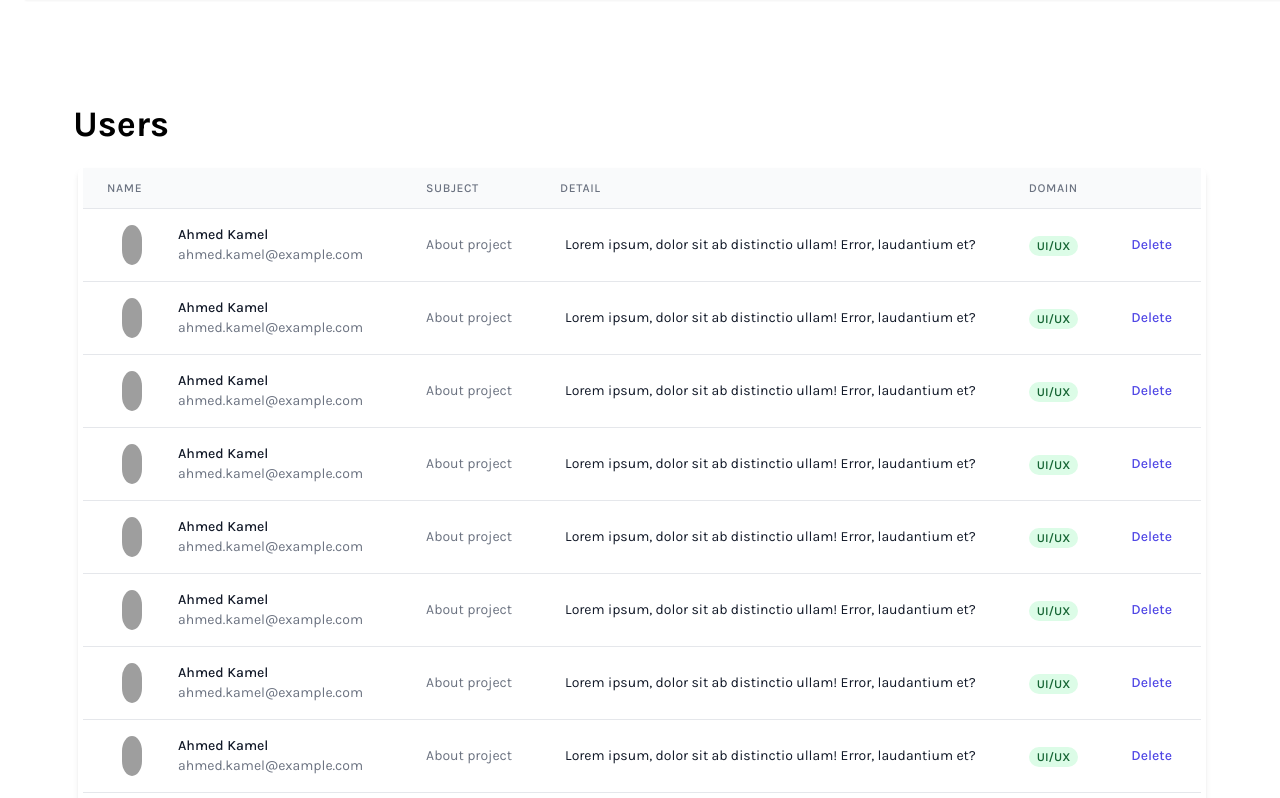
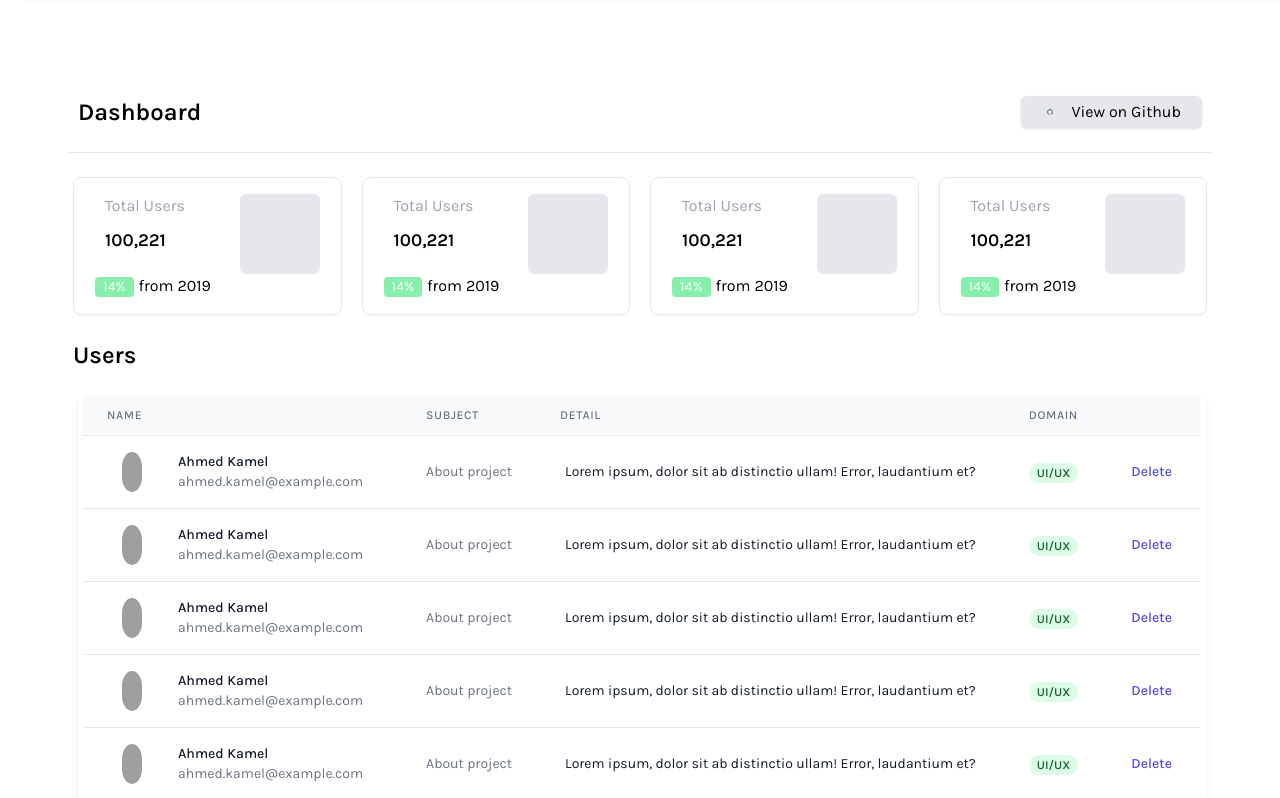
Before and after one commit to sumansourabh9155/ProductDesignPortfolio, a React (Create React App) app: page /Admin in a window 1280 px wide. Shown: the top 798 px of the page. Built offline with nearby package versions, Linux system fonts and the light colour scheme; grey boxes are pictures that could not be loaded.

Commit message:
Added project Section

```diff
--- /dev/null
+++ b/src/resource/component/HomePageComponent/Project.jsx
@@ -0,0 +1,58 @@
+import React from "react";
+const Project = () => {
+  return (
+    <div className="px-10 ">
+
+      <div class="flex justify-between flex-row ... ">
+        <div>
+          <div class="flex flex-col ...">
+            <div><img
+              className="object-cover "
+              src="https://images.unsplash.com/photo-1665689285334-b0044b6d2dc7?crop=entropy&cs=tinysrgb&fm=jpg&ixid=MnwzMjM4NDZ8MHwxfHJhbmRvbXx8fHx8fHx8fDE2NjY0NjAxMTY&ixlib=rb-4.0.3&q=80"
+              alt="Image 1"
+            /></div>
+            <div>
+              <div class="flex flex-row ...">
+                <div><img
+              className="object-cover"
+              src="https://images.unsplash.com/photo-1665689285334-b0044b6d2dc7?crop=entropy&cs=tinysrgb&fm=jpg&ixid=MnwzMjM4NDZ8MHwxfHJhbmRvbXx8fHx8fHx8fDE2NjY0NjAxMTY&ixlib=rb-4.0.3&q=80"
+              alt="Image 1"
+            /></div>
+                <div><img
+              className="object-cover ]"
+              src="https://images.unsplash.com/photo-1665689285334-b0044b6d2dc7?crop=entropy&cs=tinysrgb&fm=jpg&ixid=MnwzMjM4NDZ8MHwxfHJhbmRvbXx8fHx8fHx8fDE2NjY0NjAxMTY&ixlib=rb-4.0.3&q=80"
+              alt="Image 1"
+            /></div>
+              </div>
+            </div>
+          </div>
+        </div>
+        <div>
+          <div class="flex flex-col ...">
+            <div>
+              <div class="flex flex-row ...">
+                <div><img
+              className="object-cover "
+              src="https://images.unsplash.com/photo-1665689285334-b0044b6d2dc7?crop=entropy&cs=tinysrgb&fm=jpg&ixid=MnwzMjM4NDZ8MHwxfHJhbmRvbXx8fHx8fHx8fDE2NjY0NjAxMTY&ixlib=rb-4.0.3&q=80"
+              alt="Image 1"
+            /></div>
+                <div><img
+              className="object-cover "
+              src="https://images.unsplash.com/photo-1665689285334-b0044b6d2dc7?crop=entropy&cs=tinysrgb&fm=jpg&ixid=MnwzMjM4NDZ8MHwxfHJhbmRvbXx8fHx8fHx8fDE2NjY0NjAxMTY&ixlib=rb-4.0.3&q=80"
+              alt="Image 1"
+            /></div>
+              </div>
+            </div>
+            <div><img
+              className="object-cover "
+              src="https://images.unsplash.com/photo-1665689285334-b0044b6d2dc7?crop=entropy&cs=tinysrgb&fm=jpg&ixid=MnwzMjM4NDZ8MHwxfHJhbmRvbXx8fHx8fHx8fDE2NjY0NjAxMTY&ixlib=rb-4.0.3&q=80"
+              alt="Image 1"
+            /></div>
+          </div>
+        </div>
+      </div>
+    </div>
+  );
+};
+
+export default Project;
--- a/src/resource/page/Admin.jsx
+++ b/src/resource/page/Admin.jsx
@@ -1,13 +1,65 @@
 import React from "react";
 import Footer from "../component/Footer";
 import Navbar from "../component/Navbar";
+import firebase from "firebase/app";
 
 const Admin = () => {
   return (
     <div>
       <Navbar />
-      <div className="pt-20 px-12">
-        <h3 className="mt-6 text-4xl font-bold">Users</h3>
+
+      <div className="pt-24 px-12">
+        <div className="flex flex-col items-start justify-between pb-6 space-y-4 border-b lg:items-center lg:space-y-0 lg:flex-row">
+          <h1 className="text-2xl font-semibold whitespace-nowrap">
+            Dashboard
+          </h1>
+          <div className="space-y-6 md:space-x-2 md:space-y-0">
+            <a
+              href="https://github.com/Kamona-WD/starter-dashboard-layout"
+              target="_blank"
+              rel="noopener noreferrer"
+              className="inline-flex items-center justify-center px-4 py-1 space-x-1 bg-gray-200 rounded-md shadow hover:bg-opacity-20"
+            >
+              <span>
+                <svg
+                  className="w-4 h-4 text-gray-500"
+                  viewBox="0 0 16 16"
+                  fill="currentColor"
+                  aria-hidden="true"
+                >
+                  <path
+                    fillRule="evenodd"
+                    d="M8 0C3.58 0 0 3.58 0 8c0 3.54 2.29 6.53 5.47 7.59.4.07.55-.17.55-.38 0-.19-.01-.82-.01-1.49-2.01.37-2.53-.49-2.69-.94-.09-.23-.48-.94-.82-1.13-.28-.15-.68-.52-.01-.53.63-.01 1.08.58 1.23.82.72 1.21 1.87.87 2.33.66.07-.52.28-.87.51-1.07-1.78-.2-3.64-.89-3.64-3.95 0-.87.31-1.59.82-2.15-.08-.2-.36-1.02.08-2.12 0 0 .67-.21 2.2.82.64-.18 1.32-.27 2-.27.68 0 1.36.09 2 .27 1.53-1.04 2.2-.82 2.2-.82.44 1.1.16 1.92.08 2.12.51.56.82 1.27.82 2.15 0 3.07-1.87 3.75-3.65 3.95.29.25.54.73.54 1.48 0 1.07-.01 1.93-.01 2.2 0 .21.15.46.55.38A8.013 8.013 0 0016 8c0-4.42-3.58-8-8-8z"
+                  ></path>
+                </svg>
+              </span>
+              <span>View on Github</span>
+            </a>
+          </div>
+        </div>
+        <div className="grid grid-cols-1 gap-5 mt-6 sm:grid-cols-2 lg:grid-cols-4">
+          {Array.from({ length: 4 }).map((_, index) => (
+            <div
+              key={index}
+              className="p-4 transition-shadow border rounded-lg shadow-sm hover:shadow-lg"
+            >
+              <div className="flex items-start justify-between">
+                <div className="flex flex-col space-y-2">
+                  <span className="text-gray-400">Total Users</span>
+                  <span className="text-lg font-semibold">100,221</span>
+                </div>
+                <div className="p-10 bg-gray-200 rounded-md"></div>
+              </div>
+              <div>
+                <span className="inline-block px-2 text-sm text-white bg-green-300 rounded">
+                  14%
+                </span>
+                <span>from 2019</span>
+              </div>
+            </div>
+          ))}
+        </div>
+        <h3 className="mt-6 text-2xl font-semibold">Users</h3>
         <div className="flex flex-col mt-6">
           <div className="-my-2 overflow-x-auto sm:-mx-6 lg:-mx-8">
             <div className="inline-block min-w-full py-2 align-middle sm:px-6 lg:px-8">
@@ -74,10 +126,10 @@ const Admin = () => {
                         </td>
                         <td className="px-6 py-4 whitespace-nowrap">
                           <div className="text-sm text-gray-900">
-                            Lorem ipsum, dolor sit ab distinctio ullam! Error, laudantium et?
+                            Lorem ipsum, dolor sit ab distinctio ullam! Error,
+                            laudantium et?
                           </div>
                         </td>
-
 
                         <td className="px-6 py-4 whitespace-nowrap">
                           <span className="inline-flex px-2 text-xs font-semibold leading-5 text-green-800 bg-green-100 rounded-full">
--- a/src/resource/page/Contact.jsx
+++ b/src/resource/page/Contact.jsx
@@ -13,9 +13,8 @@ const firebaseConfig = {
   storageBucket: "sumansourabh-c2d6a.appspot.com",
   messagingSenderId: "199578535552",
   appId: "1:199578535552:web:79d6b232a8dced3e6fc865",
-  measurementId: "G-9RLEFPMZE5"
+  measurementId: "G-9RLEFPMZE5",
 };
-
 const app = initializeApp(firebaseConfig);
 const db = getFirestore(app);
 
@@ -25,6 +24,7 @@ const Contact = () => {
   const [email, setEmail] = useState("");
   const [message, setMessage] = useState("");
   const [newsletter, setNewsletter] = useState(false);
+  const [selectedOption, setSelectedOption] = useState("UI/UX");
 
   const handleSubmit = async (e) => {
     e.preventDefault();
@@ -37,6 +37,7 @@ const Contact = () => {
         email,
         message,
         newsletter,
+        selectedOption,
       });
       console.log("Document written with ID: ", docRef.id);
 
@@ -46,6 +47,7 @@ const Contact = () => {
       setEmail("");
       setMessage("");
       setNewsletter(false);
+      setSelectedOption("UI/UX");
     } catch (error) {
       console.error("Error adding document: ", error);
     }
@@ -108,7 +110,7 @@ const Contact = () => {
                 className="block uppercase tracking-wide text-gray-700 text-xs font-bold mb-2"
                 htmlFor="grid-email"
               >
-                Email Address
+                *Email Address
               </label>
               <input
                 className="appearance-none block w-full bg-gray-200 text-gray-700 border border-gray-200 rounded py-3 px-4 mb-3 leading-tight focus:outline-none focus:bg-white focus:border-gray-500"
@@ -120,6 +122,28 @@ const Contact = () => {
               />
             </div>
           </div>
+          <div className="col-span-6 sm:col-span-3">
+            <label
+              htmlFor="country"
+              className="block text-sm font-medium text-gray-700"
+            >
+              *Domain
+            </label>
+            <select
+              id="country"
+              name="country"
+              autoComplete="country"
+              className="block w-full bg-gray-200 text-gray-700 border border-gray-200 rounded py-3 px-4 mb-3 leading-tight focus:outline-none focus:bg-white focus:border-gray-500"
+              value={selectedOption}
+              onChange={(e) => setSelectedOption(e.target.value)}
+            >
+              <option value="UI/UX">UI/UX</option>
+              <option value="Website Design">Website Design</option>
+              <option value="Website Development">Website Development</option>
+              <option value="Graphic Design">Graphic Design</option>
+              <option value="Events">Events</option>
+            </select>
+          </div>
 
           <div className="flex flex-wrap -mx-3 mb-6">
             <div className="w-full px-3">
@@ -127,7 +151,7 @@ const Contact = () => {
                 className="block uppercase tracking-wide text-gray-700 text-xs font-bold mb-2"
                 htmlFor="grid-message"
               >
-                Your Message
+                *Your Message
               </label>
               <textarea
                 rows="10"
--- a/src/resource/page/Firebase.jsx
+++ /dev/null
@@ -1,21 +0,0 @@
-// Import the functions you need from the SDKs you need
-import { initializeApp } from "firebase/app";
-import { getAnalytics } from "firebase/analytics";
-// TODO: Add SDKs for Firebase products that you want to use
-// https://firebase.google.com/docs/web/setup#available-libraries
-
-// Your web app's Firebase configuration
-// For Firebase JS SDK v7.20.0 and later, measurementId is optional
-const firebaseConfig = {
-  apiKey: "AIzaSyBRkE1-3lQHUozb_-HUPuI9bGA7fNBdBjU",
-  authDomain: "sumansourabh-c2d6a.firebaseapp.com",
-  projectId: "sumansourabh-c2d6a",
-  storageBucket: "sumansourabh-c2d6a.appspot.com",
-  messagingSenderId: "199578535552",
-  appId: "1:199578535552:web:79d6b232a8dced3e6fc865",
-  measurementId: "G-9RLEFPMZE5"
-};
-
-// Initialize Firebase
-const app = initializeApp(firebaseConfig);
-const analytics = getAnalytics(app);
--- a/src/resource/page/LandingPage.jsx
+++ b/src/resource/page/LandingPage.jsx
@@ -6,6 +6,7 @@ import Footer from "../component/Footer";
 import Help from "../component/HomePageComponent/Help";
 import WorkProcess from "../component/HomePageComponent/WorkProcess";
 import Testimonial from "../component/HomePageComponent/Testimonial";
+import Project from "../component/HomePageComponent/Project";
 // import Ribbon from '../component/Ribbon'
 
 const LandingPage = () => {
@@ -16,6 +17,7 @@ const LandingPage = () => {
       <Tech />
       <AboutMe />
       <Help />
+      <Project/>
       <WorkProcess />
       <Testimonial />
       <Footer />
```
Also changed, not shown: src/resource/component/Navbar.jsx (+11 -23 lines), 1 other file (tests, documents, lock files or other folders).
